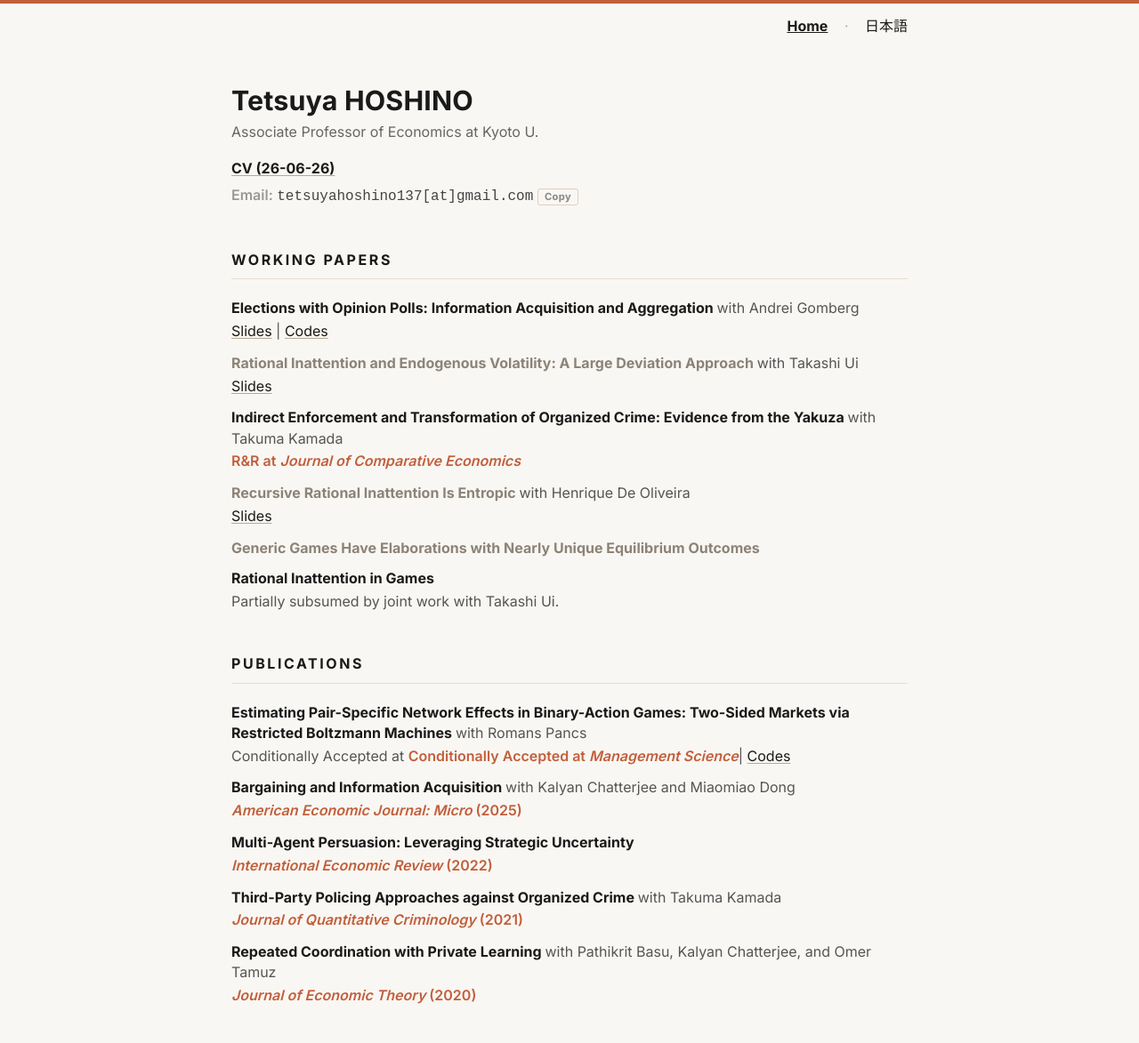
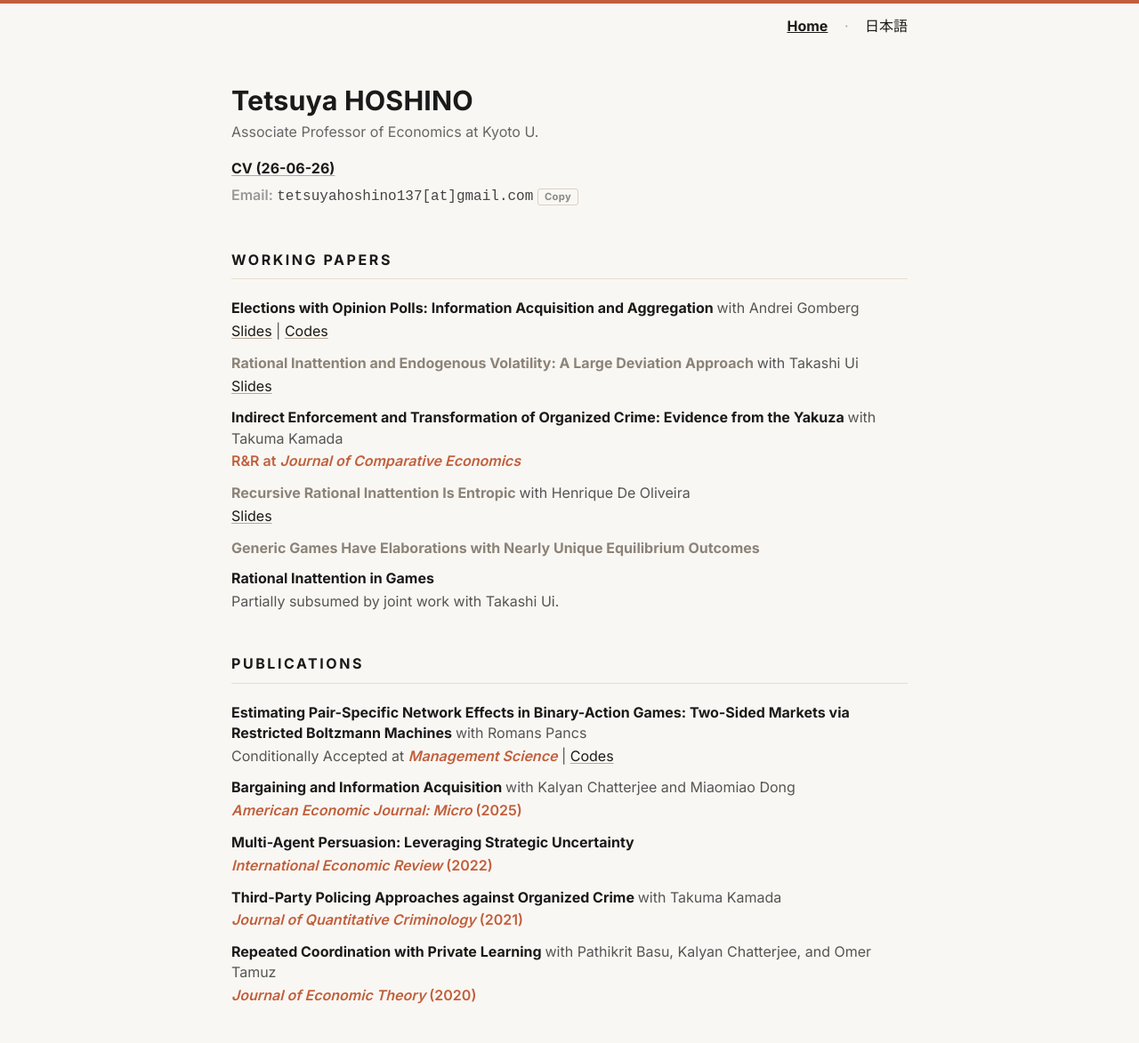
Before and after one commit to tetsuyahoshino137/tetsuyahoshino137.github.io, a Jekyll site: the page built from index.md, in a window 1280 px wide. Shown: the whole page at 89% size. Built offline with Jekyll 4.4.1, drawn with Linux system fonts in a browser that asks for light colours.

Commit message:
Fix formatting of publication status in index.md

```diff
--- a/index.md
+++ b/index.md
@@ -75,7 +75,7 @@ title: Home
           <span class="authors">with Romans Pancs</span>
         </div>
         <div class="paper-sub">
-          Conditionally Accepted at <span class="badge">Conditionally Accepted at <em>Management Science</em></span>|
+          Conditionally Accepted at <span class="badge"><em>Management Science</em></span> |
           <!-- <a href="slides/HoshinoPancs_EconometricSocietyAIML.pdf">Slides</a> |  -->
           <a href="https://colab.research.google.com/drive/1zIY4-pjJv4uWzs7OlHq-XOe5-MAmSGNU?usp=sharing">Codes</a>
           </div>
```
